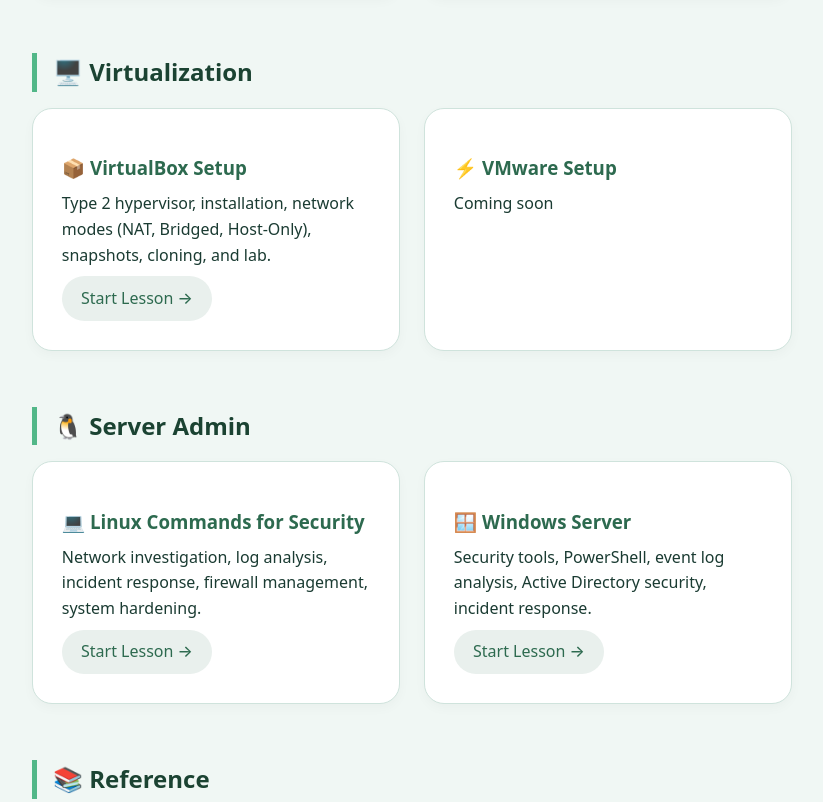
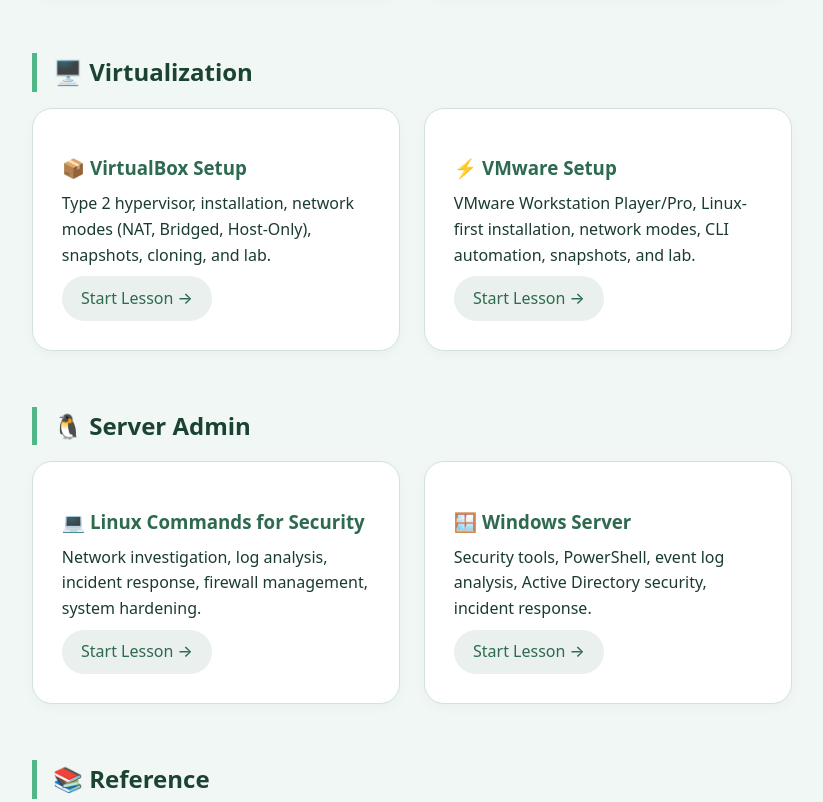
Before and after one commit to emmamimon77-afk/network-security-hub, a plain HTML site: page index.html in a window 1280 px wide. Shown: the part 2239-3041 px from the top of the page, without its empty margins (32-855 px from the left). Drawn offline with Linux system fonts and the light colour scheme.

Commit message:
🏠 Add VMware Setup card to homepage Virtualization section

```diff
--- a/index.html
+++ b/index.html
@@ -94,7 +94,11 @@
             <p>Type 2 hypervisor, installation, network modes (NAT, Bridged, Host-Only), snapshots, cloning, and lab.</p>
             <a href="virtualization/virtualbox-setup.html" class="nav-btn" style="display: inline-block; margin-top: 0.5rem;">Start Lesson →</a>
         </div>
-        <div class="card"><h3>⚡ VMware Setup</h3><p>Coming soon</p></div>
+        <div class="card">
+            <h3>⚡ VMware Setup</h3>
+            <p>VMware Workstation Player/Pro, Linux-first installation, network modes, CLI automation, snapshots, and lab.</p>
+            <a href="virtualization/vmware-setup.html" class="nav-btn" style="display: inline-block; margin-top: 0.5rem;">Start Lesson →</a>
+        </div>
     </div>
 
     <h2>🐧 Server Admin</h2>
```
